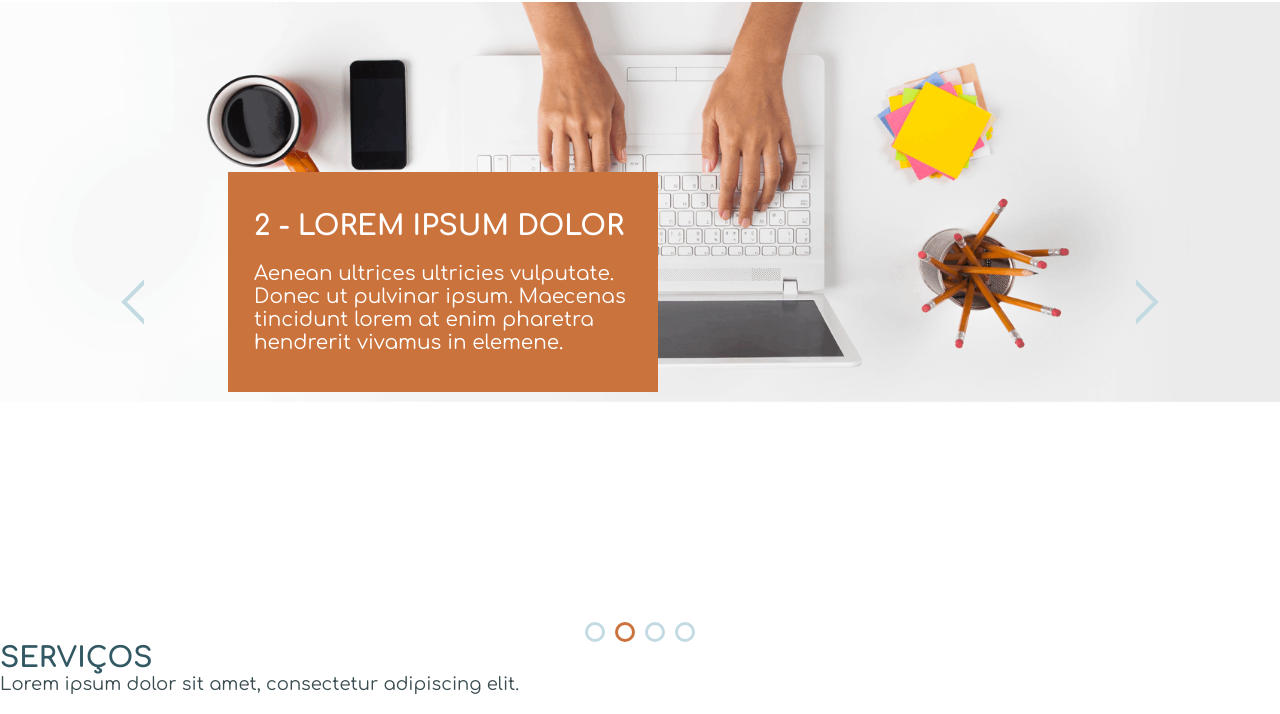
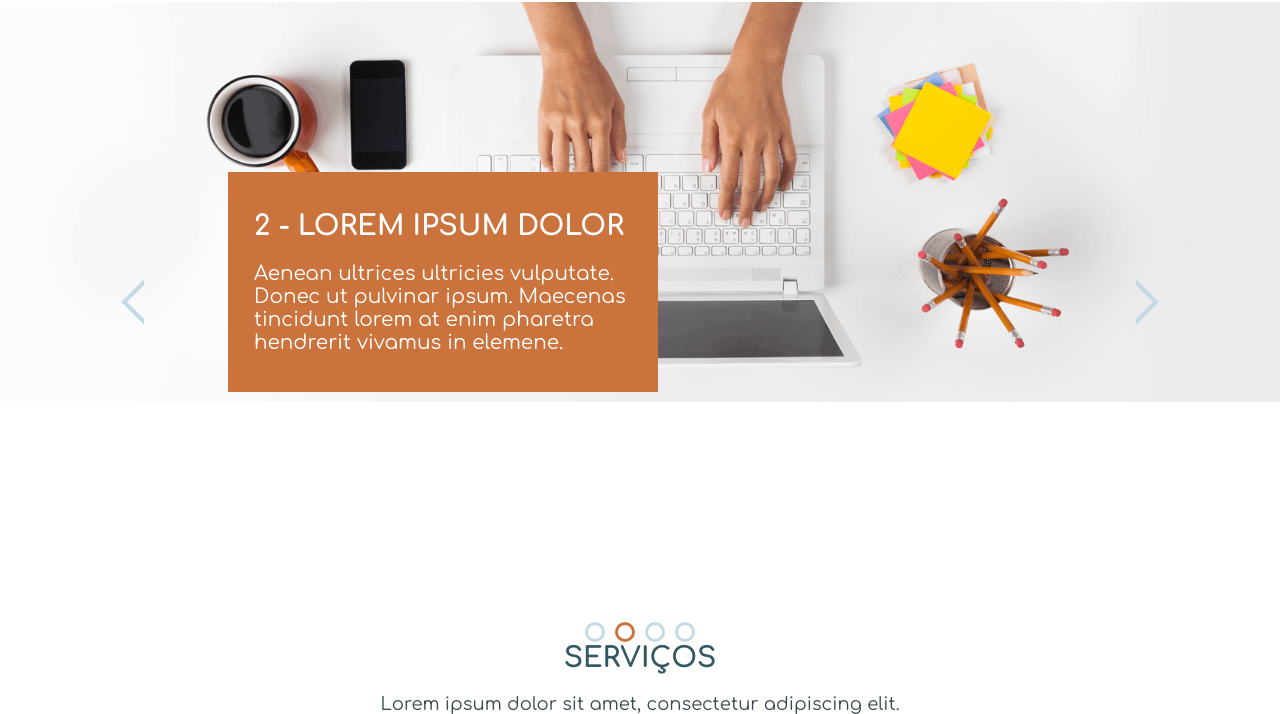
Before and after one commit to marcobrunodev/test-cubo-na-live, a Gatsby site: page / in a window 1280 px wide. Shown: the part 86-800 px from the top of the page. Built offline with nearby package versions, Linux system fonts and the light colour scheme; Gatsby itself is replaced by a stand-in of ours.

Commit message:
Created Component HeaderSection

```diff
--- /dev/null
+++ b/src/components/HeaderSection/index.js
@@ -0,0 +1,14 @@
+import React from "react"
+import "./styles.css"
+
+import TitleCubo from "../../objects/TitleCubo"
+import SubtitleCubo from "../../objects/SubtitleCubo"
+
+const HeaderSection = () => (
+  <header className="header-section">
+    <TitleCubo content="Serviços" section />
+    <SubtitleCubo content="Lorem ipsum dolor sit amet, consectetur adipiscing elit." />
+  </header>
+)
+
+export default HeaderSection
--- /dev/null
+++ b/src/components/HeaderSection/styles.css
@@ -0,0 +1,7 @@
+.header-section {
+  text-align: center;
+}
+
+.header-section > .title-cubo {
+  margin-bottom: var(--spacing-medium);
+}
--- a/src/pages/index.js
+++ b/src/pages/index.js
@@ -5,18 +5,16 @@ import "../styles/tools/tricks.css"
 import "../styles/generic/reset.css"
 import "../styles/elements/base.css"
 
-import TitleCubo from "../objects/TitleCubo"
-import SubtitleCubo from "../objects/SubtitleCubo"
 import HeaderCubo from "../components/HeaderCubo"
 import CarouselCubo from "../components/CarouselCubo"
+import HeaderSection from "../components/HeaderSection"
 
 export default () => (
   <>
     <HeaderCubo />
     <CarouselCubo />
     <section>
-      <TitleCubo content="Serviços" section />
-      <SubtitleCubo content="Lorem ipsum dolor sit amet, consectetur adipiscing elit." />
+      <HeaderSection />
     </section>
   </>
 )
--- a/src/styles/settings/spacing.css
+++ b/src/styles/settings/spacing.css
@@ -3,4 +3,5 @@
   --spacing-small: 15px;
   --spacing-medium: 20px;
   --spacing-big: 30px;
+  --spacing-very-big: 90px;
 }
```
